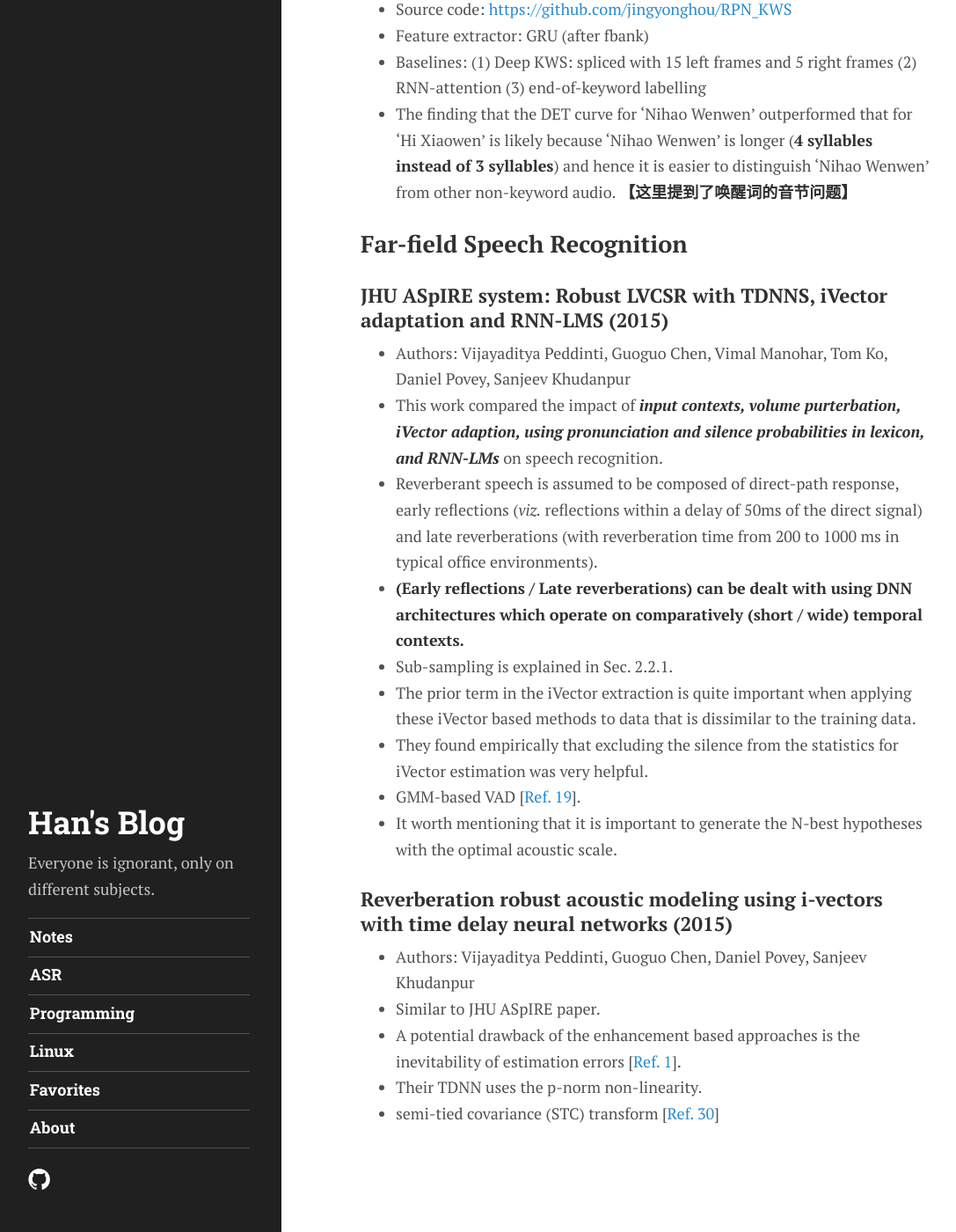
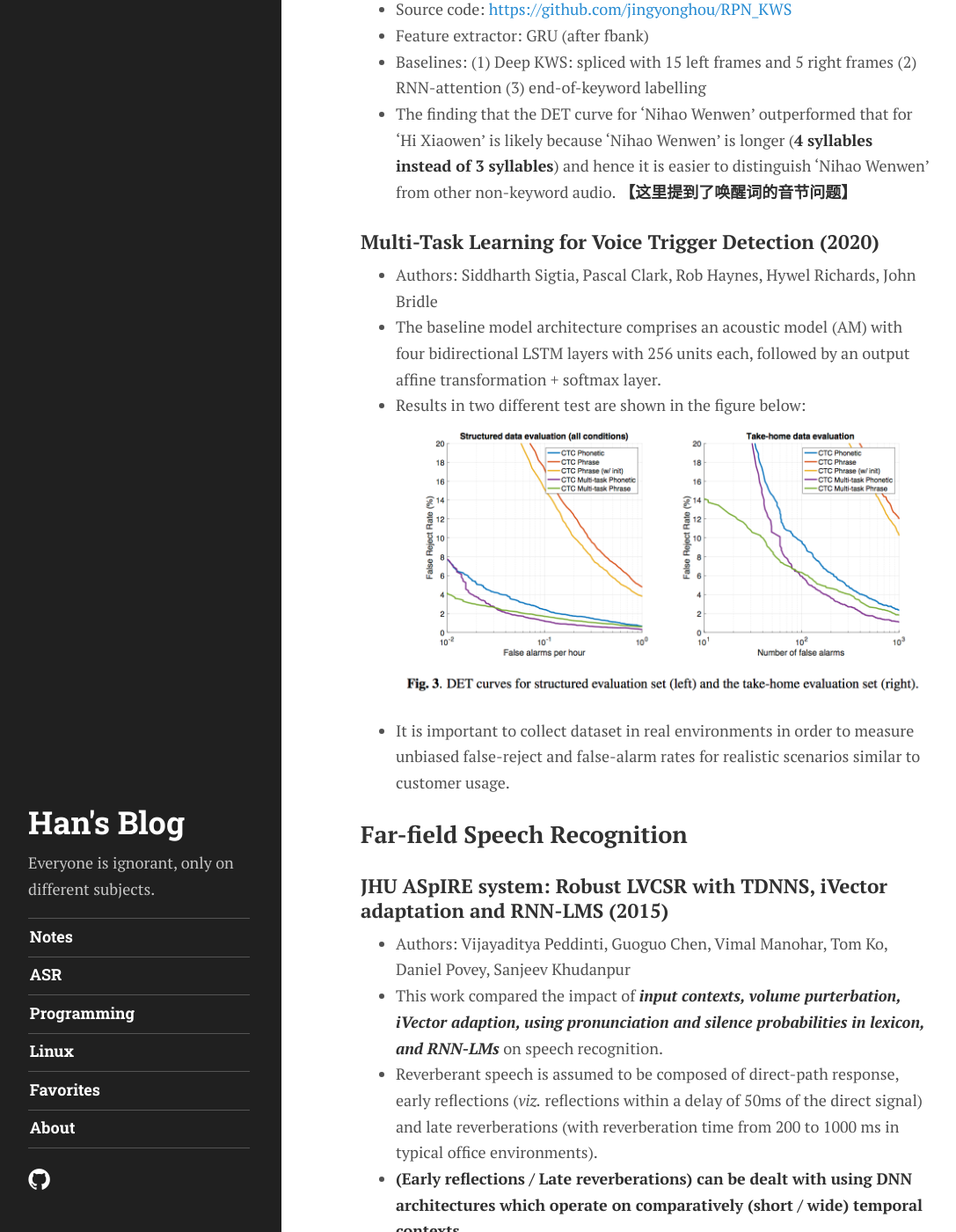
Before and after one commit to han-xie/han-xie.github.io, a Jekyll site: the page built from _posts/2020-03-12-literature-review.md, in a window 1280 px wide and 1400 px high, scrolled down 5395 px. Shown: the whole window at 88% size, without its empty margins (4-1091 px from the left). Built offline with Jekyll 4.4.1, drawn with Linux system fonts in a browser that asks for light colours; some web fonts are replaced; formulas are drawn with MathJax 3; comment, search, counter and statistics services are not loaded.

Commit message:
[post] Add Apple's ICASSP2020 kws paper in literature review

```diff
--- a/_posts/2020-03-12-literature-review.md
+++ b/_posts/2020-03-12-literature-review.md
@@ -155,6 +155,14 @@ outperforms Phone DNN + DTW
 - Baselines: (1) Deep KWS: spliced with 15 left frames and 5 right frames (2) RNN-attention (3) end-of-keyword labelling
 - The finding that the DET curve for 'Nihao Wenwen' outperformed that for 'Hi Xiaowen' is likely because 'Nihao Wenwen' is longer (**4 syllables instead of 3 syllables**) and hence it is easier to distinguish 'Nihao Wenwen' from other non-keyword audio. **【这里提到了唤醒词的音节问题】**
 
+### Multi-Task Learning for Voice Trigger Detection (2020)
+
+- Authors: Siddharth Sigtia, Pascal Clark, Rob Haynes, Hywel Richards, John Bridle
+- The baseline model architecture comprises an acoustic model (AM) with four bidirectional LSTM layers with 256 units each, followed by an output affine transformation + softmax layer.
+- Results in two different test are shown in the figure below:
+![FA_in_Different_Datasets](/public/img/literature/FA_in_Different_Datasets.png)
+- It is important to collect dataset in real environments in order to measure unbiased false-reject and false-alarm rates for realistic scenarios similar to customer usage.
+
 ## Far-field Speech Recognition
 
 ### JHU ASpIRE system: Robust LVCSR with TDNNS, iVector adaptation and RNN-LMS (2015)
```
Also changed, not shown: public/img/literature/FA_in_Different_Datasets.png (added).
